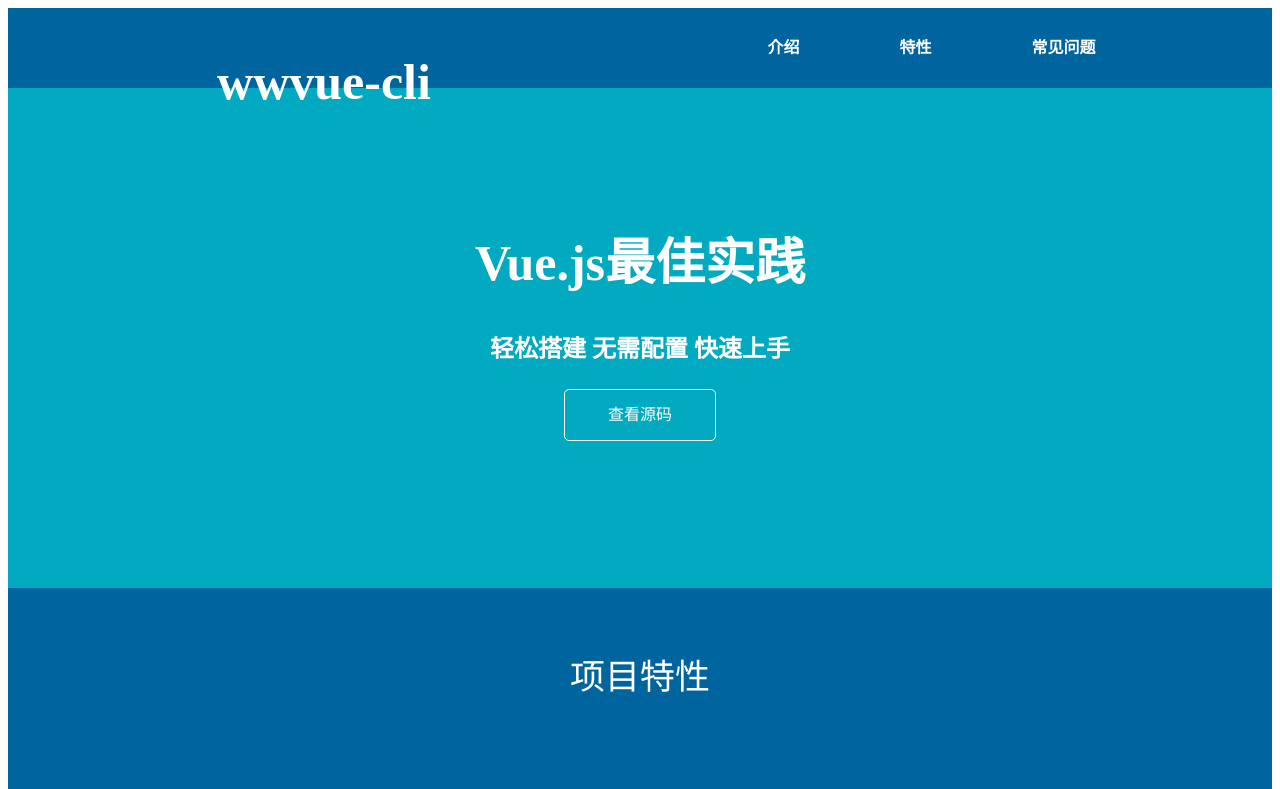
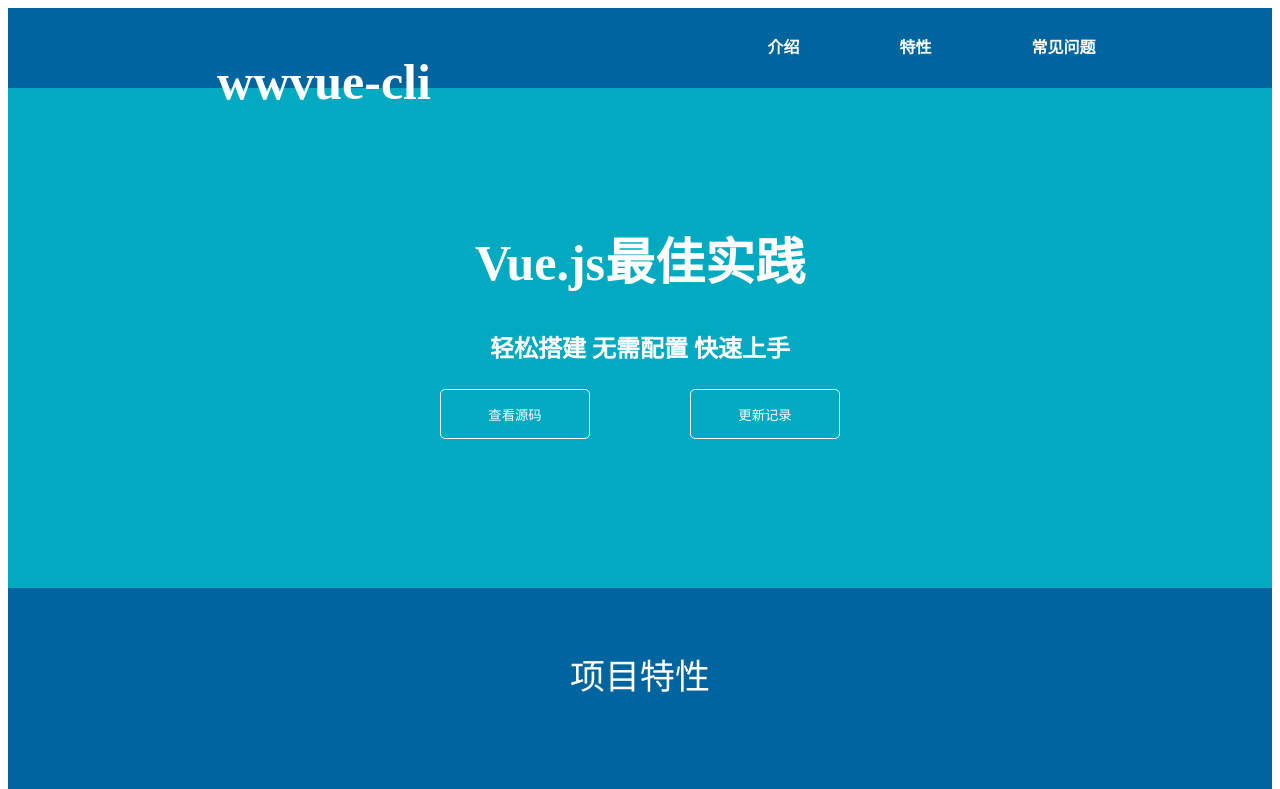
Before and after one commit to vannvan/wwvue-cli, a Vue app: page /#/Index in a window 1280 px wide. Shown: the top 789 px of the page. Built offline with nearby package versions, Linux system fonts and the light colour scheme.

Commit message:
更新首页

```diff
--- a/index.html
+++ b/index.html
@@ -3,7 +3,7 @@
   <head>
     <meta charset="utf-8">
     <meta name="viewport" content="width=device-width,initial-scale=1.0">
-    <title>wvue-cli</title>
+    <title>wwvue-cli</title>
   </head>
   <body>
     <div id="app"></div>
--- a/src/pages/index.vue
+++ b/src/pages/index.vue
@@ -12,7 +12,11 @@
           <div class="intro" id="介绍">
             <h1>Vue.js最佳实践</h1>
             <h2>轻松搭建 无需配置 快速上手</h2>
-            <span class="cli-btn" @click="github()">查看源码</span>
+            <div class="btn-item">
+              <button @click="locationPage('https://github.com/vannvan/wvue-cli')">查看源码</button>
+              <button @click='locationPage("https://github.com/vannvan/wwvue-cli/issues/1")'>更新记录</button>
+            </div>
+
           </div>
           <div class="features" id="特性">
             <div class="title">项目特性</div>
@@ -65,8 +69,8 @@
 <script>
 export default {
   methods: {
-    github() {
-      window.location.href="https://github.com/vannvan/wvue-cli"
+    locationPage(location) {
+      window.open(location)
     }
   }
 }
@@ -120,17 +124,28 @@ h2{
       text-align: center;
       margin-top: 35px
     }
-    .cli-btn{
+    .btn-item{
+      width: 400px;
+      height: 50px;
+      margin:0 auto;
+      display: flex;
+      justify-content: space-between;
+      margin:25px auto;
+        button{
           width: 150px;
           height: 50px;
-      margin: 25px auto;
+          // margin: 25px auto;
           display: block;
           text-align: center;
           line-height: 50px;
           border:#f6f6f6 solid 1px;
           border-radius: 5px;
           cursor: pointer;
+          background: none
+          // float: left
       }
+    }
+
   }
   .features{
     background: #00649F;
```
Lines whose indentation alone changed are shown as unchanged.
